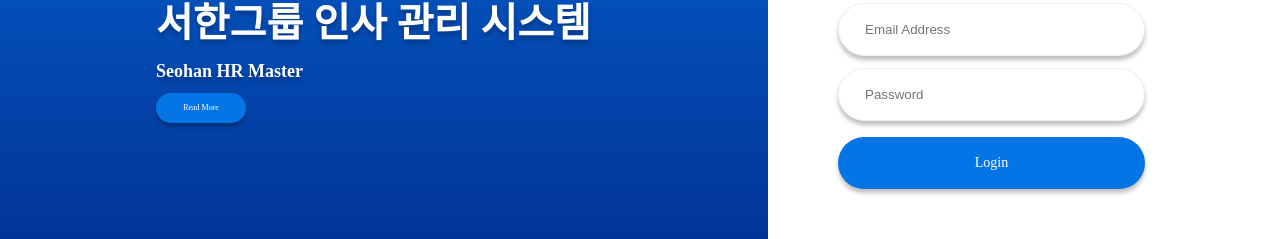
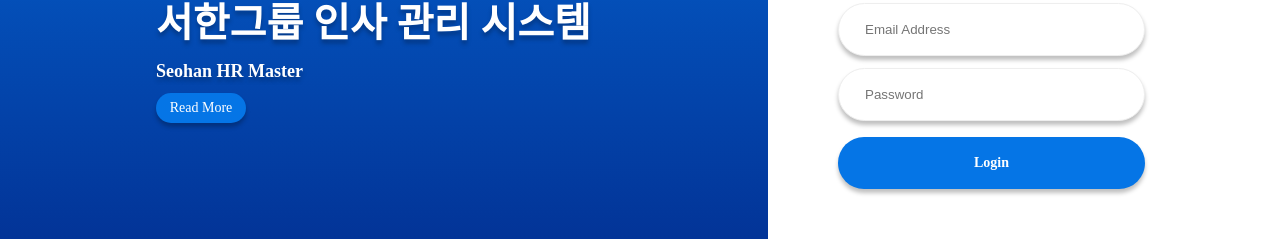
Before and after one commit to youth-o/HR-Master-System, a React (Create React App) app in the folder frontend/hr-master/: page / in a window 1280 px wide. Shown: the part 341-580 px from the top of the page. Built offline with nearby package versions, Linux system fonts and the light colour scheme.

Commit message:
style: 글씨 크기, Cursor CSS 수정

```diff
--- a/frontend/hr-master/src/components/Login/LoginAside.module.css
+++ b/frontend/hr-master/src/components/Login/LoginAside.module.css
@@ -59,7 +59,7 @@
 
 	color: #fff;
 	font-family: Pretendard;
-	font-size: 0.8rem;
+	font-size: 1.4rem;
 	font-style: normal;
 	font-weight: 400;
 	line-height: normal;
--- a/frontend/hr-master/src/components/Login/LoginForm.module.css
+++ b/frontend/hr-master/src/components/Login/LoginForm.module.css
@@ -79,11 +79,12 @@
 	border-radius: 3rem;
 	background: #0575e6;
 	box-shadow: 0rem 0.4rem 0.4rem rgba(0, 0, 0, 0.25);
+	cursor: pointer;
 
 	color: #fff;
 	font-family: Pretendard;
 	font-size: 1.4rem;
 	font-style: normal;
-	font-weight: 400;
+	font-weight: 700;
 	line-height: normal;
 }
```
